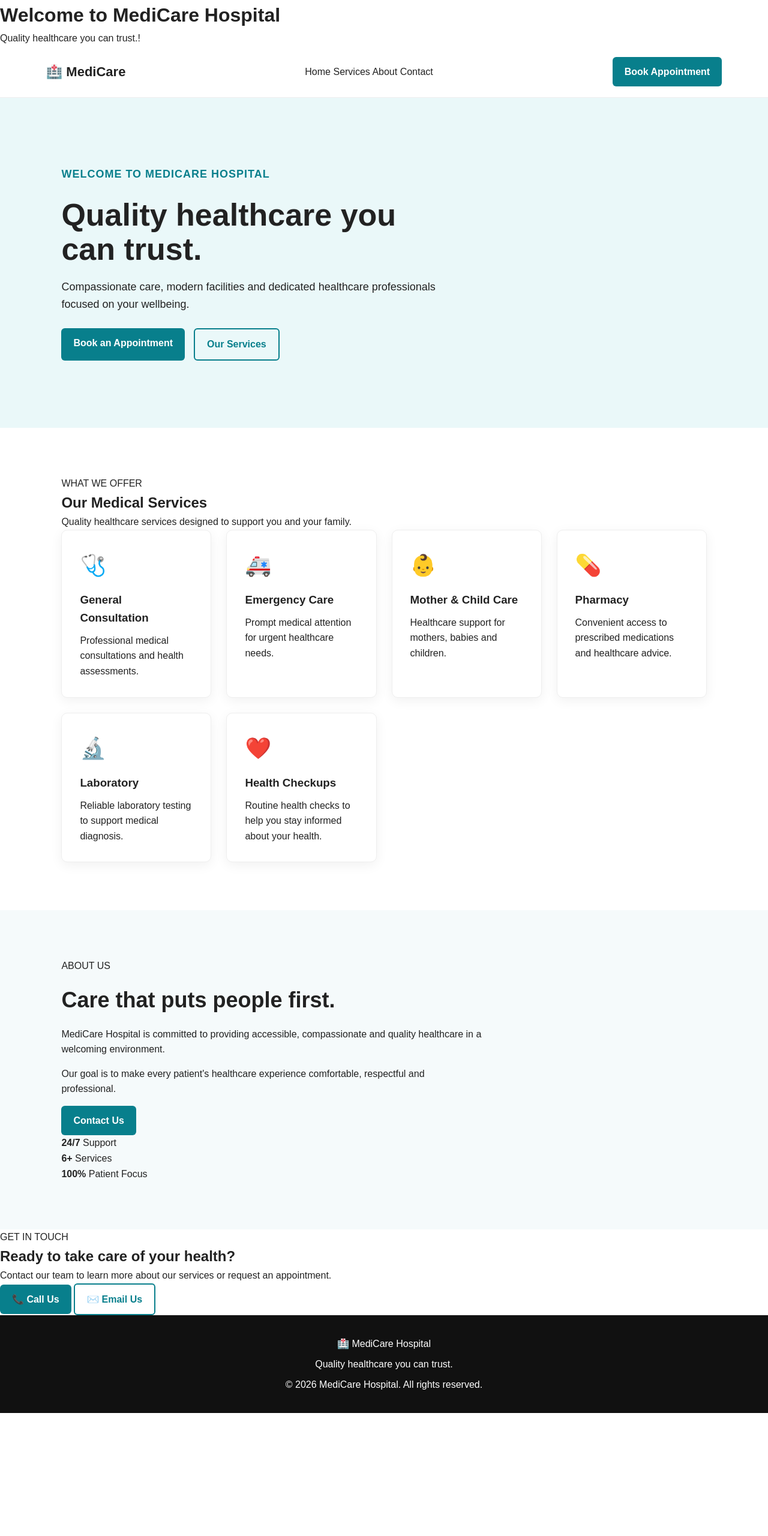
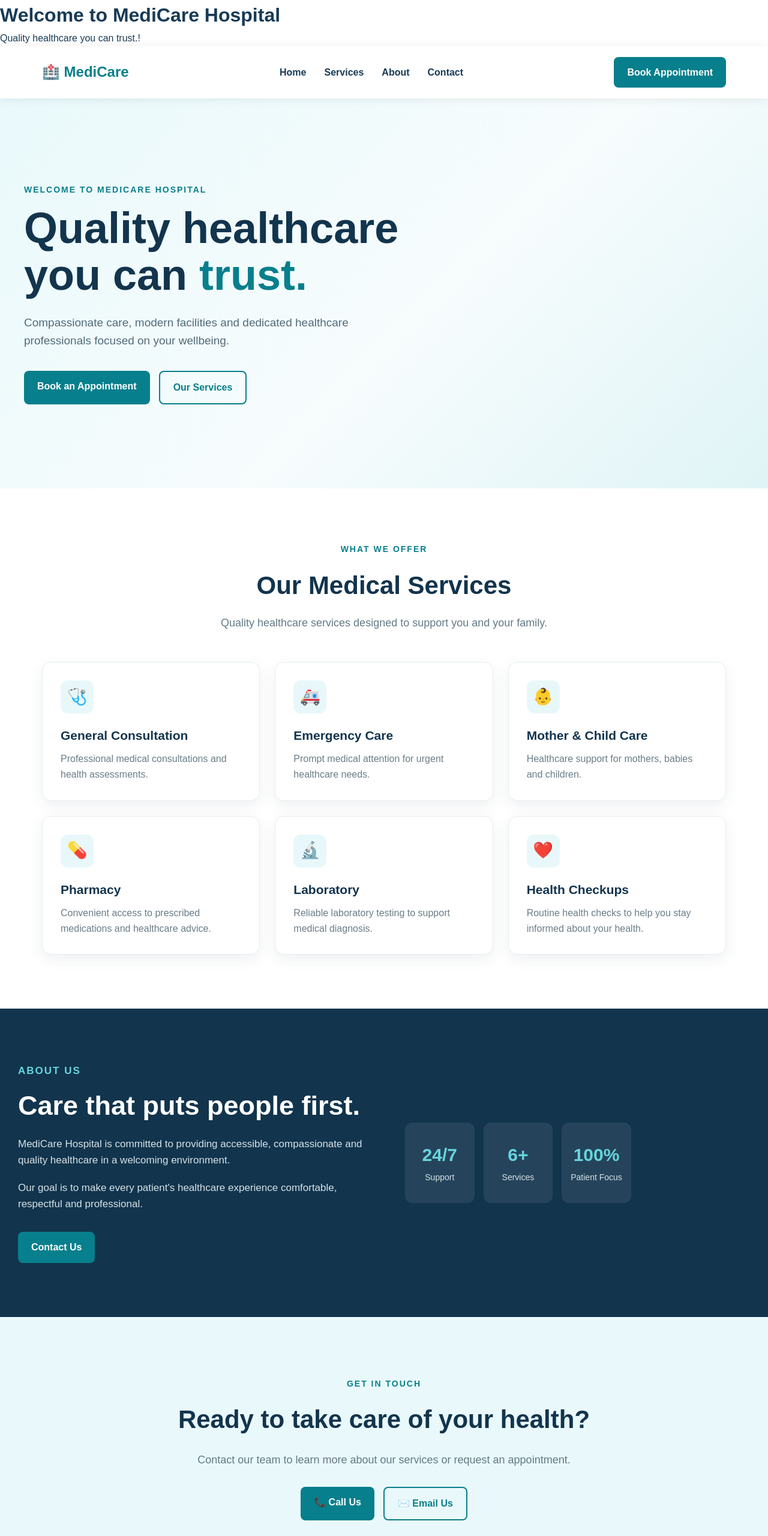
Before and after one commit to rome94074-eng/Medicare-hospital, a plain HTML site: page index.html in a window 1280 px wide. Shown: the top 2560 px of the page at 60% size. Before the commit the page ends 2355 px from the top, so only its background shows below. Drawn offline with Linux system fonts and the light colour scheme.

Commit message:
Refactor CSS for layout and design enhancements
Updated styles for improved layout and design consistency.

```diff
--- a/style.css
+++ b/style.css
@@ -4,39 +4,60 @@
     padding: 0;
 }
 
+html {
+    scroll-behavior: smooth;
+}
+
 body {
-    font-family: Arial, sans-serif;
+    font-family: Arial, Helvetica, sans-serif;
     line-height: 1.6;
-    color: #222;
+    color: #183b56;
     background: #ffffff;
 }
 
+a {
+    text-decoration: none;
+}
+
+/* NAVIGATION */
+header {
+    background: #ffffff;
+    position: sticky;
+    top: 0;
+    z-index: 1000;
+    box-shadow: 0 2px 15px rgba(0, 0, 0, 0.08);
+}
+
 .navbar {
+    max-width: 1200px;
+    margin: auto;
+    padding: 18px 30px;
     display: flex;
+    align-items: center;
     justify-content: space-between;
-    align-items: center;
-    padding: 18px 6%;
-    background: white;
-    border-bottom: 1px solid #eee;
+    gap: 25px;
 }
 
 .logo {
-    font-size: 22px;
+    font-size: 24px;
     font-weight: bold;
+    color: #087f8c;
+    white-space: nowrap;
 }
 
-.logo span {
-    color: #087f8c;
+.nav-links {
+    display: flex;
+    gap: 30px;
 }
 
-nav {
-    display: flex;
-    gap: 20px;
+.nav-links a {
+    color: #183b56;
+    font-weight: 600;
+    transition: 0.3s;
 }
 
-nav a {
-    text-decoration: none;
-    color: #222;
+.nav-links a:hover {
+    color: #087f8c;
 }
 
 .appointment-btn,
@@ -44,41 +65,64 @@ nav a {
     display: inline-block;
     background: #087f8c;
     color: white;
-    padding: 12px 20px;
-    border-radius: 6px;
-    text-decoration: none;
+    padding: 13px 22px;
+    border-radius: 8px;
     font-weight: bold;
+    transition: 0.3s;
 }
 
+.appointment-btn:hover,
+.primary-btn:hover {
+    background: #05656f;
+    transform: translateY(-2px);
+}
+
+/* HERO */
 .hero {
-    min-height: 550px;
+    min-height: 650px;
     display: flex;
     align-items: center;
-    padding: 60px 8%;
-    background: #eaf8f9;
+    background: linear-gradient(
+        135deg,
+        #e9f9fb 0%,
+        #f7fcfd 55%,
+        #dff4f6 100%
+    );
+    padding: 80px 30px;
 }
 
 .hero-content {
-    max-width: 650px;
+    max-width: 1200px;
+    width: 100%;
+    margin: auto;
 }
 
 .small-title,
-.section-heading p {
+.section-label {
     color: #087f8c;
+    font-size: 14px;
     font-weight: bold;
-    letter-spacing: 1px;
-    margin-bottom: 10px;
+    letter-spacing: 2px;
+    margin-bottom: 15px;
 }
 
 .hero h1 {
-    font-size: 52px;
-    line-height: 1.1;
-    margin-bottom: 20px;
+    max-width: 750px;
+    font-size: clamp(42px, 6vw, 72px);
+    line-height: 1.08;
+    margin-bottom: 25px;
+    color: #12344d;
 }
 
-.hero p {
-    font-size: 18px;
-    margin-bottom: 25px;
+.hero h1 span {
+    color: #087f8c;
+}
+
+.hero-text {
+    max-width: 650px;
+    font-size: 19px;
+    color: #526b7a;
+    margin-bottom: 35px;
 }
 
 .hero-buttons {
@@ -89,145 +133,281 @@ nav a {
 
 .secondary-btn {
     display: inline-block;
-    padding: 12px 20px;
+    padding: 13px 22px;
     border: 2px solid #087f8c;
-    border-radius: 6px;
+    border-radius: 8px;
     color: #087f8c;
-    text-decoration: none;
     font-weight: bold;
+    transition: 0.3s;
 }
 
-.section {
-    padding: 80px 8%;
-}
-
-.section-heading {
-    text-align: center;
-    margin-bottom: 45px;
-}
-
-.section-heading h2,
-.about h2,
-.appointment h2 {
-    font-size: 36px;
-    margin-bottom: 15px;
-}
-
-.services-grid,
-.doctors-grid,
-.contact-grid {
-    display: grid;
-    grid-template-columns: repeat(4, 1fr);
-    gap: 25px;
-}
-
-.service-card,
-.doctor-card {
-    padding: 30px;
-    background: #fff;
-    border: 1px solid #eee;
-    border-radius: 10px;
-    box-shadow: 0 5px 20px rgba(0,0,0,0.06);
-}
-
-.icon {
-    font-size: 35px;
-    margin-bottom: 15px;
-}
-
-.service-card h3,
-.doctor-card h3 {
-    margin-bottom: 10px;
-}
-
-.about {
-    padding: 80px 8%;
-    background: #f5fafb;
-}
-
-.about div {
-    max-width: 700px;
-}
-
-.about p {
-    margin-bottom: 15px;
-}
-
-.doctor-image {
-    font-size: 60px;
-    margin-bottom: 15px;
-}
-
-.doctors-grid {
-    grid-template-columns: repeat(3, 1fr);
-}
-
-.appointment {
-    padding: 80px 8%;
+.secondary-btn:hover {
     background: #087f8c;
     color: white;
 }
 
-.appointment .small-title {
-    color: white;
+/* SECTIONS */
+.section {
+    max-width: 1200px;
+    margin: auto;
+    padding: 90px 30px;
+    text-align: center;
 }
 
-.appointment p {
+.section h2 {
+    font-size: 42px;
+    color: #12344d;
+    margin-bottom: 15px;
+}
+
+.section-intro {
+    max-width: 650px;
+    margin: 0 auto 50px;
+    color: #647987;
+    font-size: 18px;
+}
+
+/* SERVICES */
+.services-grid {
+    display: grid;
+    grid-template-columns: repeat(3, 1fr);
+    gap: 25px;
+    text-align: left;
+}
+
+.service-card {
+    padding: 30px;
+    background: #ffffff;
+    border: 1px solid #e4eef0;
+    border-radius: 15px;
+    box-shadow: 0 8px 25px rgba(0, 50, 70, 0.07);
+    transition: 0.3s;
+}
+
+.service-card:hover {
+    transform: translateY(-6px);
+    box-shadow: 0 15px 35px rgba(0, 50, 70, 0.12);
+}
+
+.icon {
+    width: 55px;
+    height: 55px;
+    display: flex;
+    align-items: center;
+    justify-content: center;
+    background: #e8f8fa;
+    border-radius: 12px;
+    font-size: 27px;
     margin-bottom: 20px;
 }
 
-.contact-grid {
+.service-card h3 {
+    color: #12344d;
+    font-size: 21px;
+    margin-bottom: 10px;
+}
+
+.service-card p {
+    color: #6a7d88;
+}
+
+/* ABOUT */
+.about {
+    background: #12344d;
+    color: white;
+    padding: 90px 30px;
+    display: grid;
+    grid-template-columns: 1fr 1fr;
+    gap: 70px;
+    align-items: center;
+}
+
+.about-content {
+    max-width: 600px;
+    margin-left: auto;
+}
+
+.about .section-label {
+    color: #67d5dc;
+}
+
+.about h2 {
+    font-size: 45px;
+    line-height: 1.15;
+    margin-bottom: 25px;
+}
+
+.about p {
+    color: #d5e3e8;
+    margin-bottom: 18px;
+    font-size: 17px;
+}
+
+.about .primary-btn {
+    margin-top: 15px;
+}
+
+.about-box {
+    max-width: 500px;
+    display: grid;
     grid-template-columns: repeat(3, 1fr);
+    gap: 15px;
+    margin-right: auto;
+}
+
+.about-box div {
+    padding: 30px 15px;
+    background: rgba(255, 255, 255, 0.08);
+    border-radius: 12px;
     text-align: center;
 }
 
-.contact-grid div {
-    padding: 25px;
+.about-box strong {
+    display: block;
+    font-size: 30px;
+    color: #67d5dc;
 }
 
+.about-box span {
+    font-size: 14px;
+    color: #d5e3e8;
+}
+
+/* CONTACT */
+.contact {
+    text-align: center;
+    padding: 100px 30px;
+    background: #e9f9fb;
+}
+
+.contact h2 {
+    max-width: 700px;
+    margin: auto auto 20px;
+    font-size: 42px;
+    color: #12344d;
+}
+
+.contact > p:not(.section-label) {
+    max-width: 650px;
+    margin: 0 auto 30px;
+    color: #627984;
+    font-size: 18px;
+}
+
+.contact-buttons {
+    display: flex;
+    justify-content: center;
+    gap: 15px;
+    flex-wrap: wrap;
+}
+
+/* FOOTER */
 footer {
-    padding: 35px 8%;
-    background: #111;
+    background: #0c2638;
     color: white;
     text-align: center;
+    padding: 45px 25px;
+}
+
+.footer-logo {
+    font-size: 22px;
+    font-weight: bold;
+    margin-bottom: 10px;
 }
 
 footer p {
-    margin-top: 8px;
+    color: #b8cbd3;
+    margin-bottom: 8px;
 }
 
+.copyright {
+    font-size: 13px;
+    margin-top: 20px;
+}
 
-/* Mobile phones */
-@media (max-width: 768px) {
-
-    .navbar {
-        flex-direction: column;
+/* TABLET */
+@media (max-width: 900px) {
+    .nav-links {
         gap: 15px;
     }
 
-    nav {
-        flex-wrap: wrap;
-        justify-content: center;
+    .appointment-btn {
+        display: none;
+    }
+
+    .services-grid {
+        grid-template-columns: repeat(2, 1fr);
+    }
+
+    .about {
+        grid-template-columns: 1fr;
+    }
+
+    .about-content,
+    .about-box {
+        margin: auto;
+    }
+}
+
+/* PHONE */
+@media (max-width: 600px) {
+    .navbar {
+        padding: 15px 18px;
+    }
+
+    .logo {
+        font-size: 20px;
+    }
+
+    .nav-links {
+        gap: 12px;
+    }
+
+    .nav-links a {
+        font-size: 13px;
     }
 
     .hero {
-        min-height: 500px;
-        padding: 50px 7%;
+        min-height: 600px;
+        padding: 60px 20px;
     }
 
     .hero h1 {
-        font-size: 38px;
+        font-size: 43px;
     }
 
-    .services-grid,
-    .doctors-grid,
-    .contact-grid {
+    .hero-text {
+        font-size: 17px;
+    }
+
+    .section {
+        padding: 70px 20px;
+    }
+
+    .section h2,
+    .contact h2 {
+        font-size: 32px;
+    }
+
+    .services-grid {
         grid-template-columns: 1fr;
     }
 
-    .section-heading h2,
-    .about h2,
-    .appointment h2 {
-        font-size: 30px;
+    .about {
+        padding: 70px 20px;
+        gap: 40px;
     }
-  }
+
+    .about h2 {
+        font-size: 34px;
+    }
+
+    .about-box {
+        grid-template-columns: 1fr;
+        width: 100%;
+    }
+
+    .contact {
+        padding: 70px 20px;
+    }
+}
```
